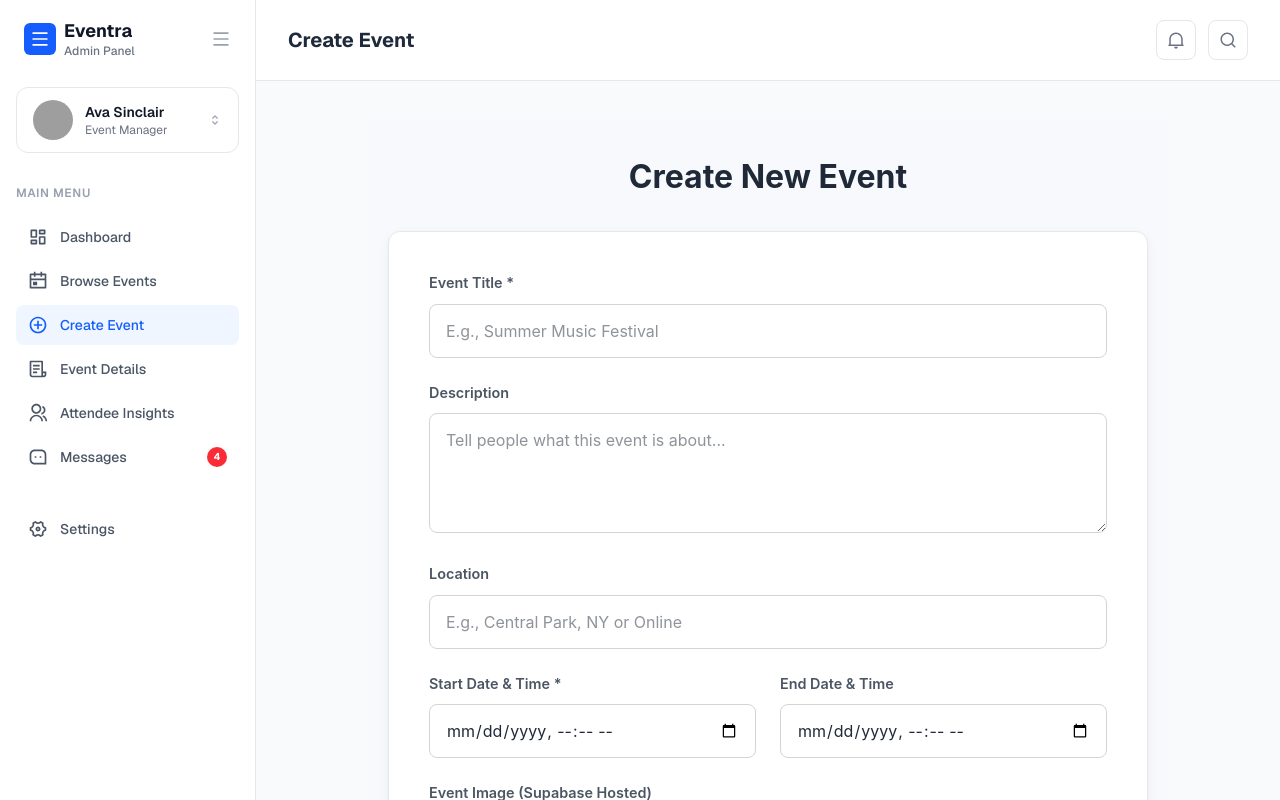
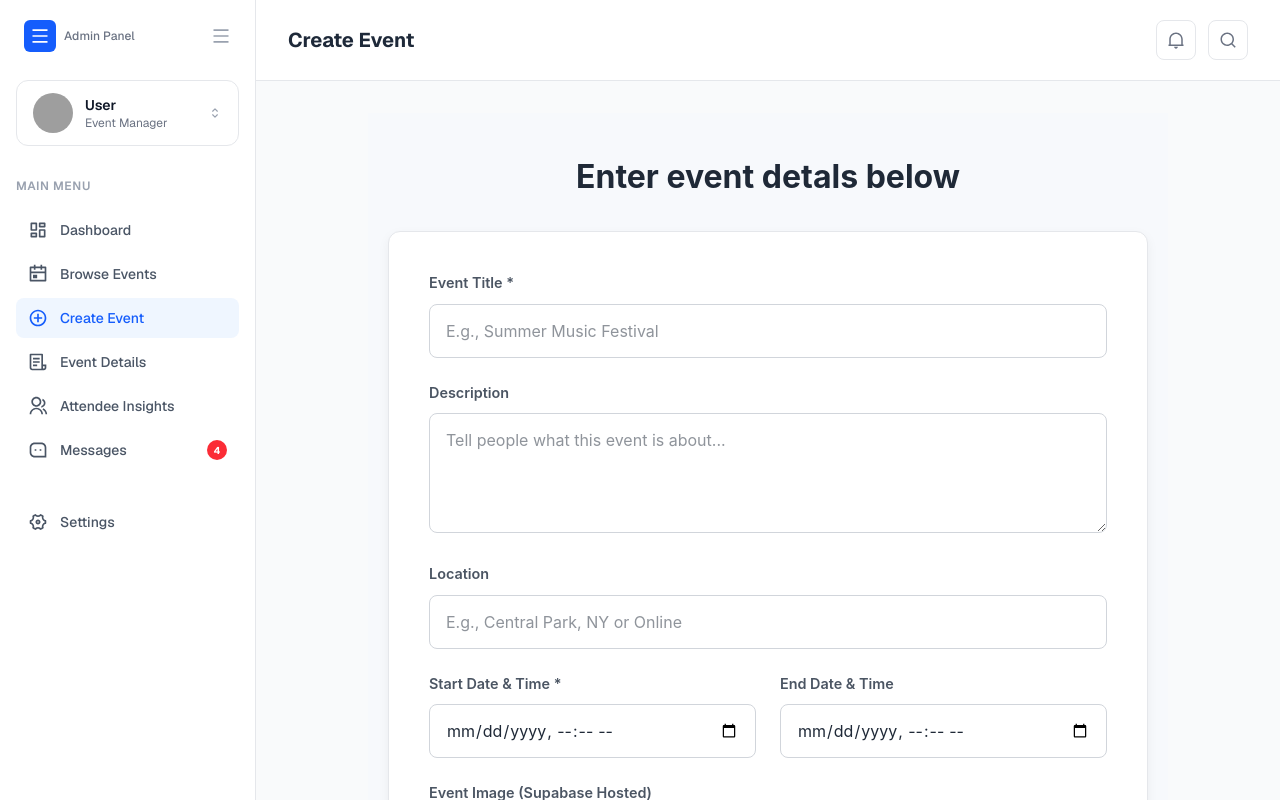
Before and after one commit to chere970/BOOT-EVENT-MANAGMENT-FRONT-END, a Next.js app: page /create-event in a window 1280 px wide. Built offline with nearby package versions, Linux system fonts and the light colour scheme; grey boxes are pictures that could not be loaded.

Commit message:
feat: enhance Sidebar component to display user information and update profile picture fix: update Create Event page title for clarity

```diff
--- a/app/components/Sidebar.tsx
+++ b/app/components/Sidebar.tsx
@@ -1,5 +1,5 @@
 "use client";
-import React from "react";
+import React, { useEffect, useState } from "react";
 import Link from "next/link";
 import { usePathname } from "next/navigation";
 import {
@@ -13,8 +13,32 @@ import {
   RiMenuLine,
 } from "react-icons/ri";
 
+interface StoredUser {
+  name?: string;
+  fullName?: string;
+  username?: string;
+  role?: string;
+}
+
 const Sidebar = () => {
   const pathname = usePathname();
+  const [user, setUser] = useState<StoredUser | null>(null);
+
+  useEffect(() => {
+    const rawUser = localStorage.getItem("user");
+    if (!rawUser) {
+      return;
+    }
+
+    try {
+      setUser(JSON.parse(rawUser));
+    } catch (parseError) {
+      console.error("Failed to parse user from localStorage:", parseError);
+    }
+  }, []);
+
+  const displayName = user?.fullName || user?.name || user?.username || "User";
+  const roleLabel = user?.role || "Event Manager";
 
   return (
     <aside className="w-64 border-r border-gray-200 h-full flex flex-col bg-white">
@@ -25,9 +49,7 @@ const Sidebar = () => {
             <RiMenuLine size={20} />
           </div>
           <div>
-            <h1 className="font-bold text-lg leading-tight text-gray-900">
-              Eventra
-            </h1>
+            <h1 className="font-bold text-lg leading-tight text-gray-900"></h1>
             <p className="text-xs text-gray-500 font-medium">Admin Panel</p>
           </div>
         </div>
@@ -41,15 +63,15 @@ const Sidebar = () => {
         <div className="px-4 py-3 border border-gray-200 rounded-xl flex items-center justify-between cursor-pointer hover:bg-gray-50 transition-colors">
           <div className="flex items-center space-x-3">
             <img
-              src="https://randomuser.me/api/portraits/women/44.jpg"
+              src="https://randomuser.me/api/portraits/lego/1.jpg"
               alt="User"
               className="w-10 h-10 rounded-full"
             />
             <div>
               <h2 className="text-sm font-semibold text-gray-900">
-                Ava Sinclair
+                {displayName}
               </h2>
-              <p className="text-xs text-gray-500">Event Manager</p>
+              <p className="text-xs text-gray-500">{roleLabel}</p>
             </div>
           </div>
           <div className="text-gray-400">
--- a/app/create-event/page.tsx
+++ b/app/create-event/page.tsx
@@ -130,7 +130,7 @@ export default function CreateEventPage() {
 
   return (
     <div className={styles.pageContainer}>
-      <h1 className={styles.pageTitle}>Create New Event</h1>
+      <h1 className={styles.pageTitle}>Enter event detals below </h1>
 
       <div className={styles.formCard}>
         {error && <div className={styles.errorMsg}>{error}</div>}
```
